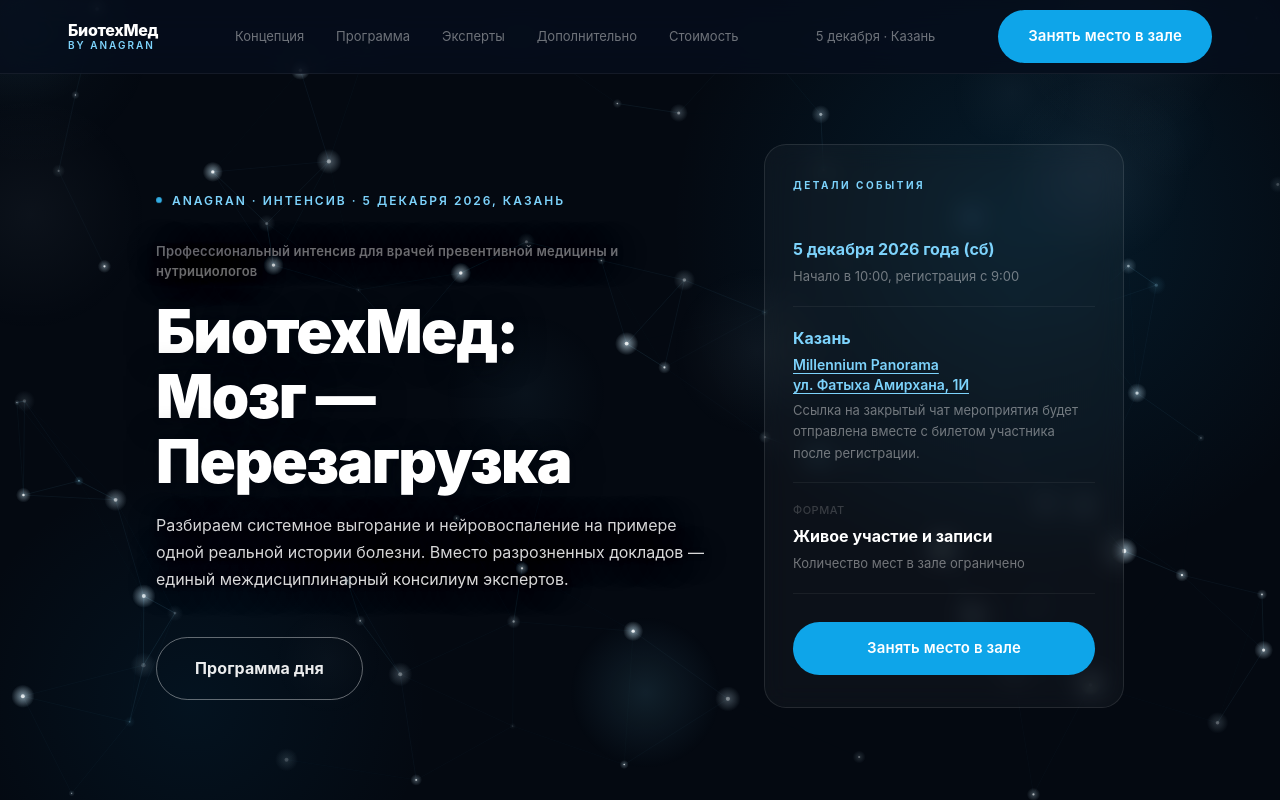
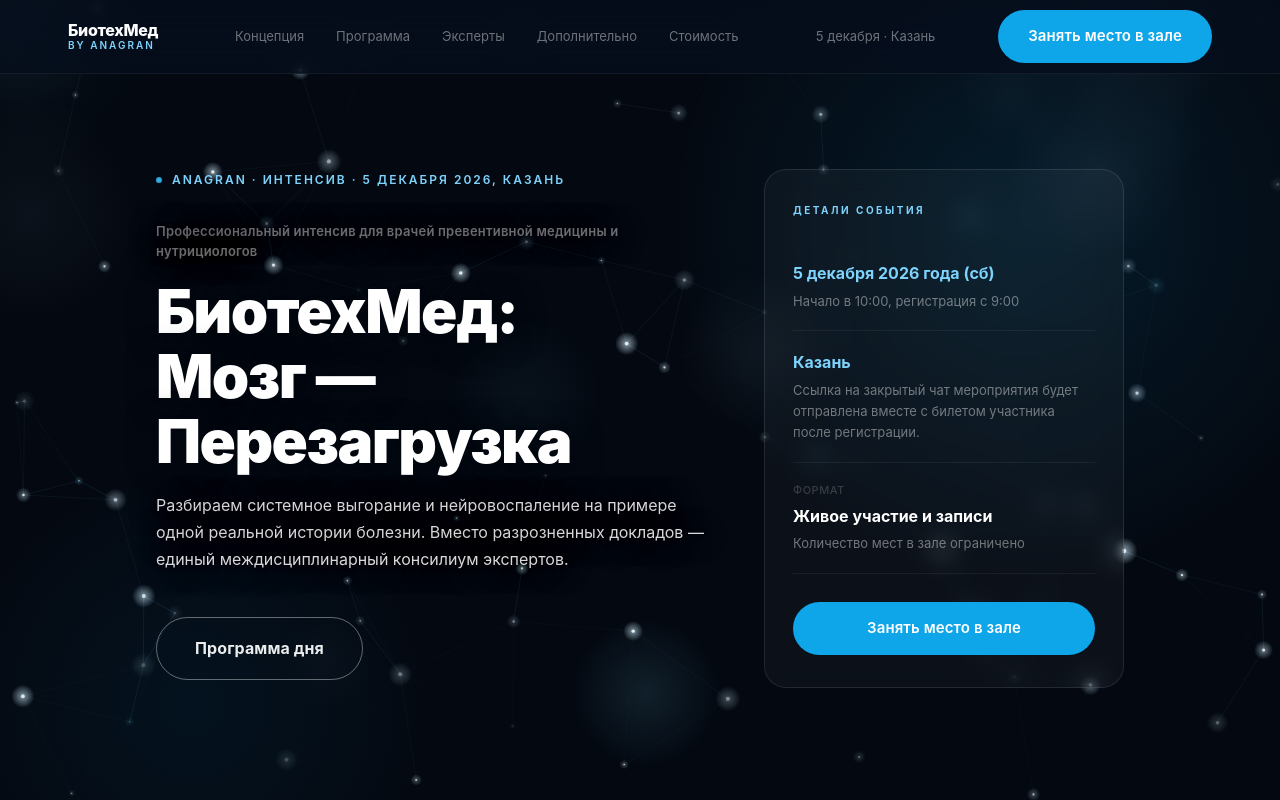
Before and after one commit to ovch-create/biotechmed-landing, a plain HTML site: page index.html in a window 1280 px wide. Shown: the top 800 px of the page. Drawn offline with Linux system fonts and the light colour scheme; animation ran at ten frames a second.

Commit message:
Убрать адрес площадки из карточки деталей события (оставить только Казань)
Co-Authored-By: Claude Sonnet 5.5 <noreply@anthropic.com>

```diff
--- a/index.html
+++ b/index.html
@@ -75,7 +75,6 @@
         </div>
         <div class="hero__card-row">
           <span class="hero__card-val hero__card-val--city">Казань</span>
-          <a class="hero__card-venue" href="https://yandex.com/maps/-/CXGIyTL4" target="_blank" rel="noopener">Millennium Panorama<br>ул. Фатыха Амирхана, 1И</a>
           <span class="hero__card-sub">Ссылка на закрытый чат мероприятия будет отправлена вместе с билетом участника после регистрации.</span>
         </div>
         <div class="hero__card-row">
```
